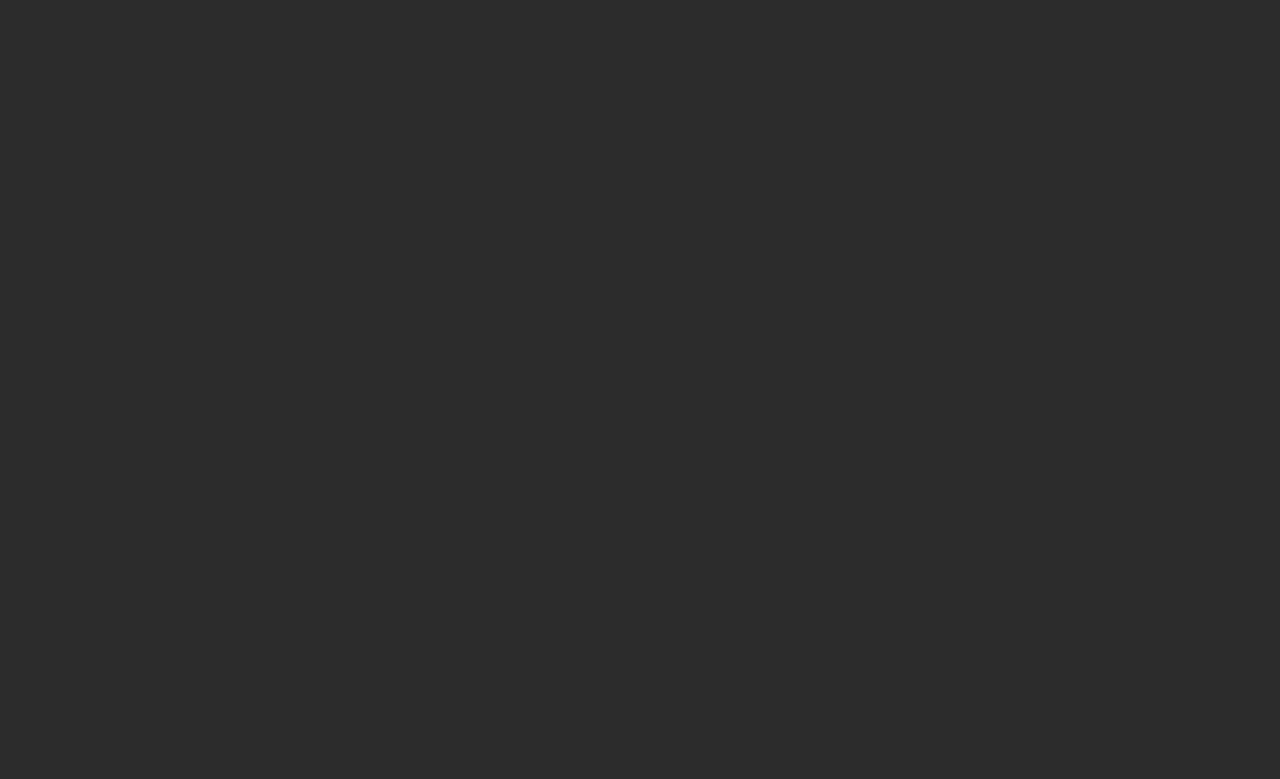
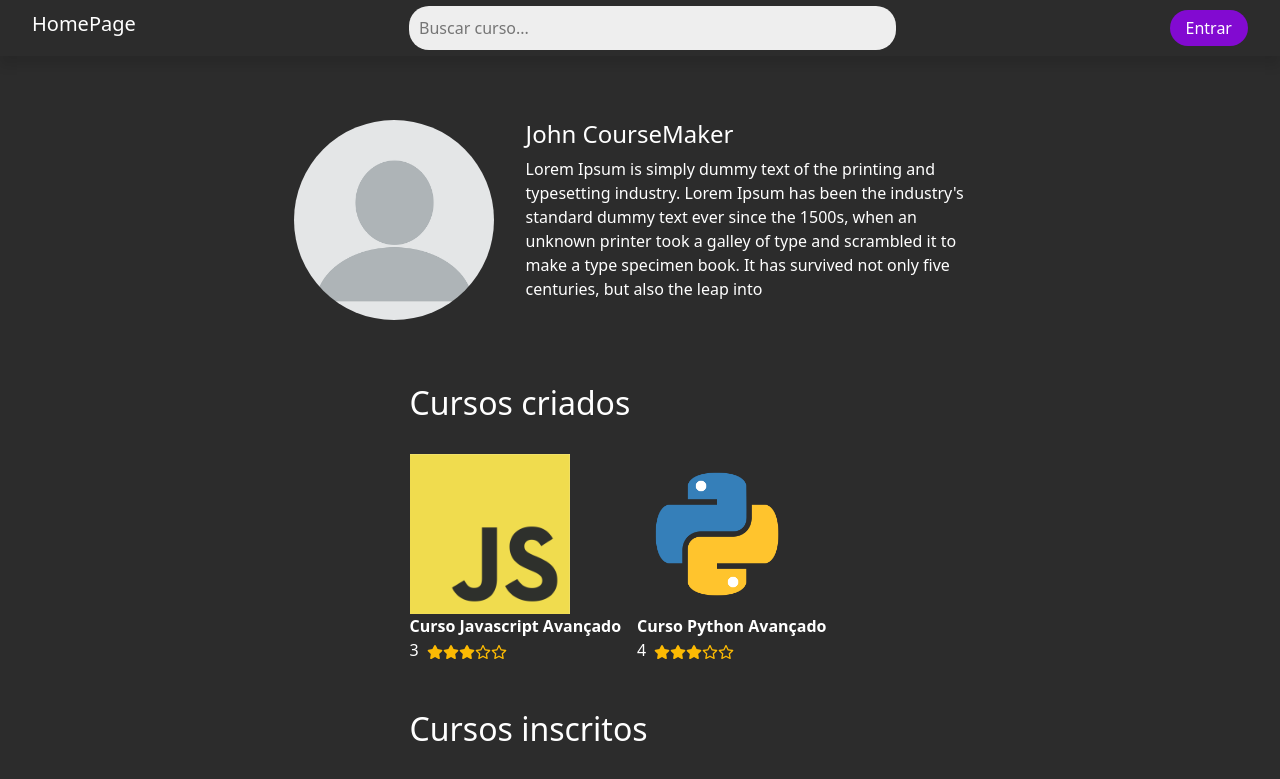
Before and after one commit to DaviGGA/web-02, a React (Vite) app: page /profile in a window 1280 px wide. Before the commit this address had no page. Shown: the top 779 px of the page. Built offline with nearby package versions, Linux system fonts and the light colour scheme.

Commit message:
profile screen

```diff
--- a/src/App.jsx
+++ b/src/App.jsx
@@ -7,6 +7,7 @@ import { FAQ } from './pages/FAQ'
 import { Homepage } from './pages/Homepage'
 import './App.css'
 import { BrowserRouter as Router, Route, Routes } from 'react-router-dom'
+import { ProfilePage } from './pages/ProfilePage';
 
 
 const routes = [
@@ -29,6 +30,10 @@ const routes = [
   {
     path:'/create-course',
     element: <CreateCourse/>
+  },
+  {
+    path: '/profile',
+    element: <ProfilePage/>
   }
 
 ]
--- a/src/components/CoursesList/index.jsx
+++ b/src/components/CoursesList/index.jsx
@@ -1,50 +1,6 @@
 import './style.css'
 import { CourseIcon } from '../CourseIcon'
-import jsImg from '../../assets/js.png';
-import pyImg from '../../assets/python.png';
 
-
-
-
-
-const courses = [
-    {
-        img: jsImg,
-        name: "Curso Javascript",
-        author: "John Javascript",
-        rate:3
-    },
-    {
-        img: pyImg,
-        name: "Curso Python",
-        author: "John Python",
-        rate: 4
-    },
-    {
-        img: jsImg,
-        name: "Curso Javascript",
-        author: "John Javascript",
-        rate:3
-    },
-    {
-        img: pyImg,
-        name: "Curso Python",
-        author: "John Python",
-        rate: 4
-    },
-    {
-        img: jsImg,
-        name: "Curso Javascript",
-        author: "John Javascript",
-        rate:3
-    },
-    {
-        img: pyImg,
-        name: "Curso Python",
-        author: "John Python",
-        rate: 4
-    },
-]
 
 
 export function CoursesList(props) {
--- a/src/index.css
+++ b/src/index.css
@@ -23,6 +23,10 @@ body {
   margin: 0;
 }
 
+#root {
+  height: 100%;
+}
+
 h1 {
   font-size: 3.2em;
   line-height: 1.1;
--- a/src/pages/CreateCourse/index.jsx
+++ b/src/pages/CreateCourse/index.jsx
@@ -50,6 +50,7 @@ export function CreateCourse() {
     return (
         <>
             <Navbar></Navbar>
+                <div className="wrapper">
                     <div className='create-course'>
                         <div className='create-course-info'>
                             <h2>Crie um novo curso</h2>
@@ -70,8 +71,7 @@ export function CreateCourse() {
 
                         </div>
                     </div>
-
-
+                </div>
             <Footer></Footer>
         </>
     )
--- a/src/pages/CreateCourse/style.css
+++ b/src/pages/CreateCourse/style.css
@@ -1,3 +1,7 @@
+.wrapper {
+    height: 100%;
+}
+
 .create-course {
     display: flex;
     flex-direction: column;
--- /dev/null
+++ b/src/pages/ProfilePage/index.jsx
@@ -0,0 +1,78 @@
+import './style.css'
+import profileImg from '../../assets/blank-profile.webp'
+import { Navbar } from '../../components/Navbar'
+import { Footer } from '../../components/Footer'
+import jsImg from '../../assets/js.png';
+import pyImg from '../../assets/python.png';
+import { useState } from 'react'
+import { CourseIcon } from '../../components/CourseIcon';
+
+export function ProfilePage() {
+
+    const [createdCourses, setCreatedCourses] = useState([
+        {
+            img: jsImg,
+            name: "Curso Javascript Avançado",
+            rate:3
+        },
+        {
+            img: pyImg,
+            name: "Curso Python Avançado",
+            rate: 4
+        },
+    ])
+
+    const [subscribedCourses, setSubscribedCourses] = useState([
+        {
+            img: jsImg,
+            name: "Curso Javascript para backend",
+            author: "John Javascript",
+            rate:3
+        },
+        {
+            img: pyImg,
+            name: "Curso Python para Ciência de Dados",
+            author: "John Python",
+            rate: 4
+        },
+    ])
+
+    const [name,setName] = useState("John CourseMaker");
+    const [description, setDescription] = useState(`
+        Lorem Ipsum is simply dummy text of the printing and
+        typesetting industry. Lorem Ipsum has been the
+        industry's standard dummy text ever since the 1500s,
+        when an unknown printer took a galley of type and
+        scrambled it to make a type specimen book. It has
+        survived not only five centuries, but also the leap into
+    `)
+
+
+
+    return(
+        <>
+            <Navbar></Navbar>
+            <div className="profile-wrapper">
+                    <div className='profile'>
+                        <img className='profile-img' src={profileImg} alt=""/>
+                        <div className='profile-data'>
+                            <h4>{name}</h4>
+                            <p>{description}</p>
+                        </div>
+                    </div>
+                    <div className="courses-wrapper">
+                        <h2>Cursos criados</h2>
+                        <div className='courses'>
+                            {createdCourses.map( c => <CourseIcon img ={c.img} name={c.name} rate={c.rate}/>)}
+                        </div>
+                        <h2>Cursos inscritos</h2>
+                        <div className='courses'>
+                            {subscribedCourses.map( c => <CourseIcon img ={c.img} name={c.name} author={c.author} rate={c.rate}/>)}
+                        </div>
+                    </div>
+
+            </div>
+            <Footer></Footer>
+        </>
+    )
+}
--- /dev/null
+++ b/src/pages/ProfilePage/style.css
@@ -0,0 +1,35 @@
+.profile-wrapper {
+    width: 60%;
+    margin: 0 auto;
+    margin-top: 4rem;
+    height: 100%;
+}
+
+.profile {
+    display: flex;
+    justify-content: center;
+    gap: 2rem;
+}
+
+.profile-img {
+    border-radius: 100%;
+    width: 200px;
+    height: 200px;
+}
+
+.profile-data {
+    width: 60%;
+}
+
+.courses {
+    display: flex;
+    gap: 1rem;
+    margin: 2rem 0;
+}
+
+.courses-wrapper {
+    width: 60%;
+    margin: 0 auto;
+    margin-top: 4rem;
+    height: 100%;
+}
```
Also changed, not shown: src/assets/blank-profile.webp (added). Lines whose indentation alone changed are shown as unchanged.
